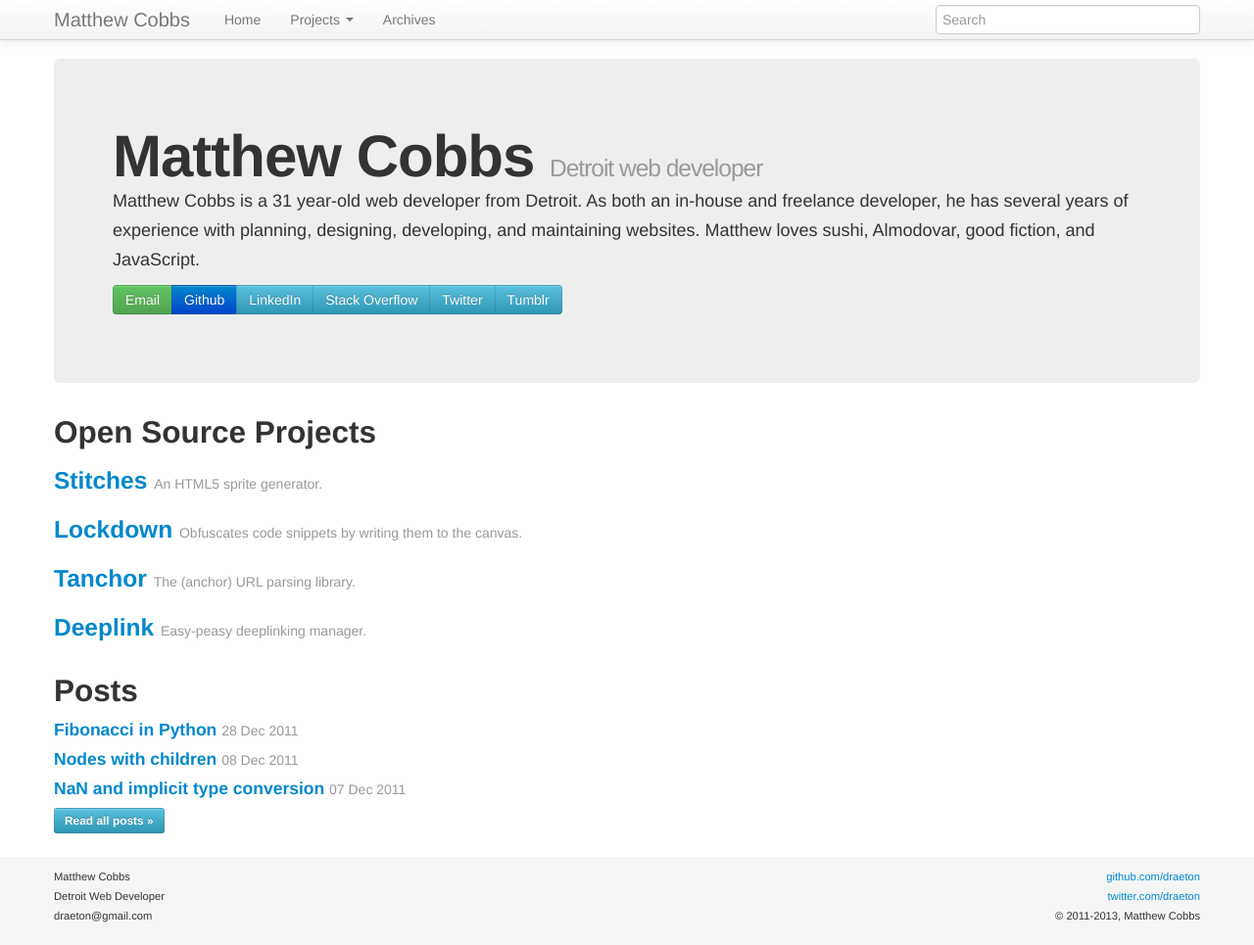
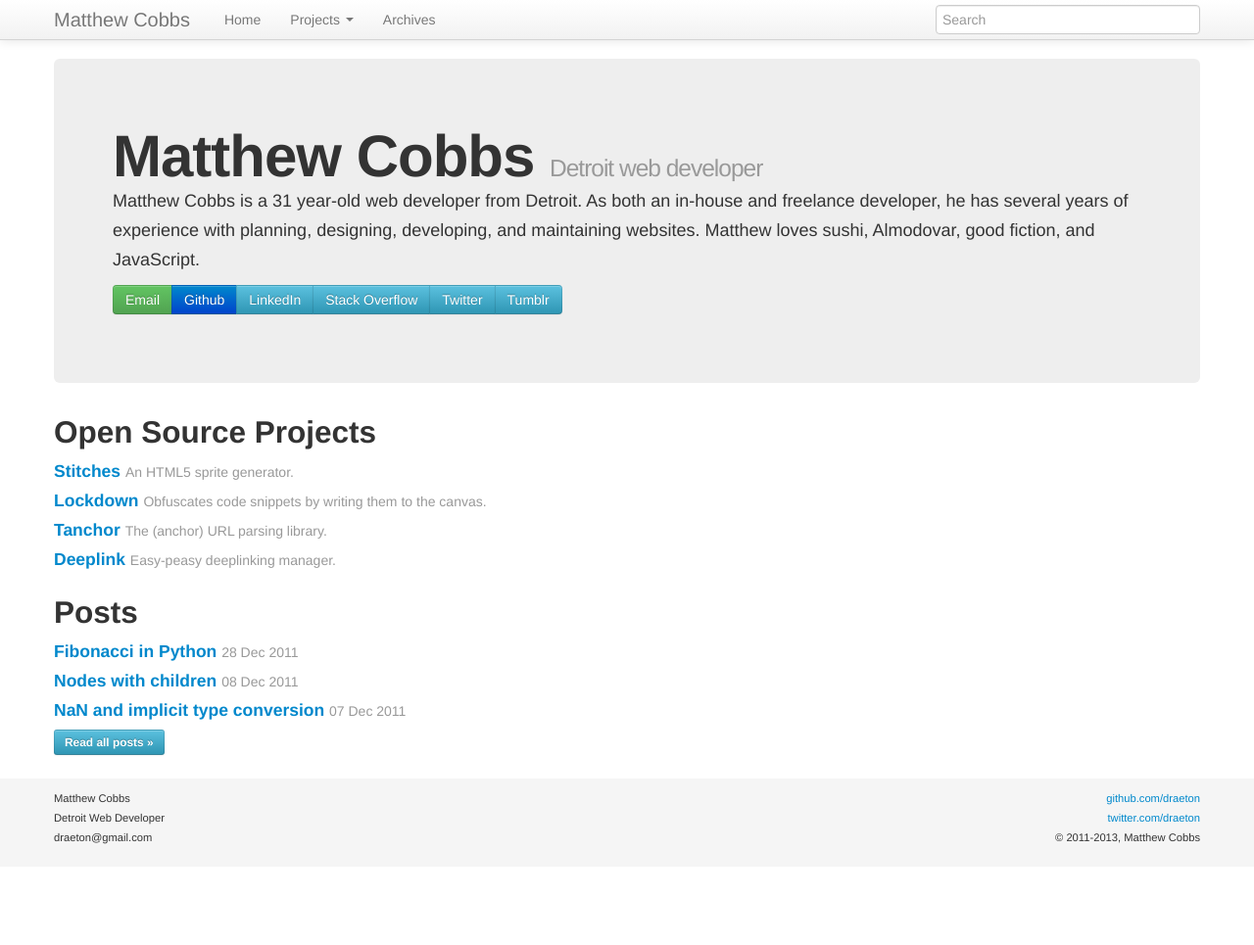
Before and after one commit to draeton/draeton.github.com, a Jekyll site: the page built from index.html, in a window 1280 px wide and 965 px high. Shown: the whole window at 98% size. Built offline with Jekyll 4.4.1, drawn with Linux system fonts in a browser that asks for light colours; nearby versions of some CDN libraries; Markdown is read by kramdown in place of the engine named in the settings; the list of posts is cut into pages by our own code.

Commit message:
Converting project h3 -> h4

```diff
--- a/index.html
+++ b/index.html
@@ -27,10 +27,10 @@ title: Matthew Cobbs, Detroit Web Developer
 <section id="osprojects">
     <h2>Open Source Projects</h2>
 
-    <h3><a href="/stitches">Stitches</a> <small>An HTML5 sprite generator.</small></h3>
-    <h3><a href="/lockdown">Lockdown</a> <small>Obfuscates code snippets by writing them to the canvas.</small></h3>
-    <h3><a href="/tanchor">Tanchor</a> <small>The (anchor) URL parsing library.</small></h3>
-    <h3><a href="/deeplink">Deeplink</a> <small>Easy-peasy deeplinking manager.</small></h3>
+    <h4><a href="/stitches">Stitches</a> <small>An HTML5 sprite generator.</small></h4>
+    <h4><a href="/lockdown">Lockdown</a> <small>Obfuscates code snippets by writing them to the canvas.</small></h4>
+    <h4><a href="/tanchor">Tanchor</a> <small>The (anchor) URL parsing library.</small></h4>
+    <h4><a href="/deeplink">Deeplink</a> <small>Easy-peasy deeplinking manager.</small></h4>
 </section>
 <!-- end section -->
 
```
